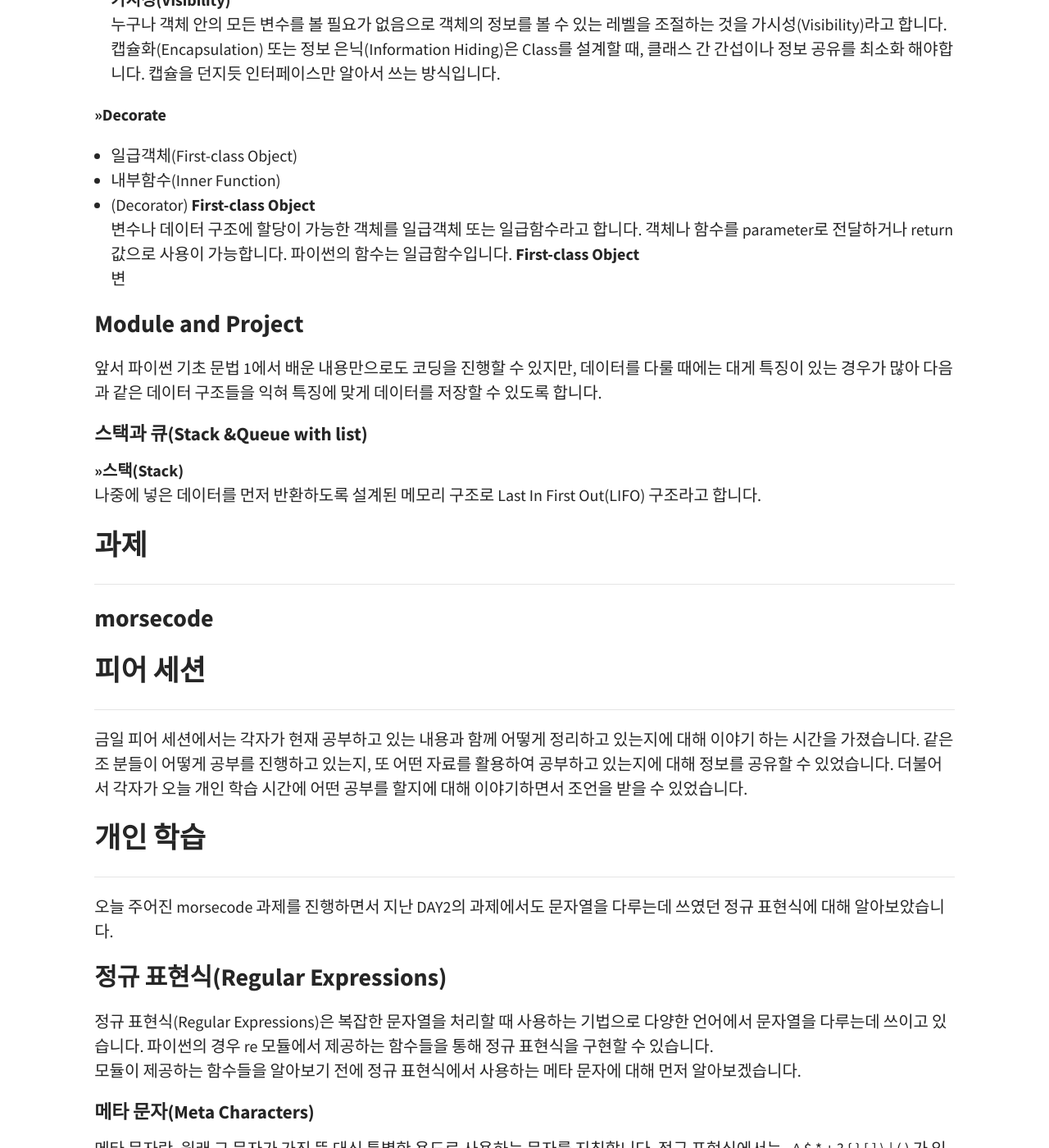
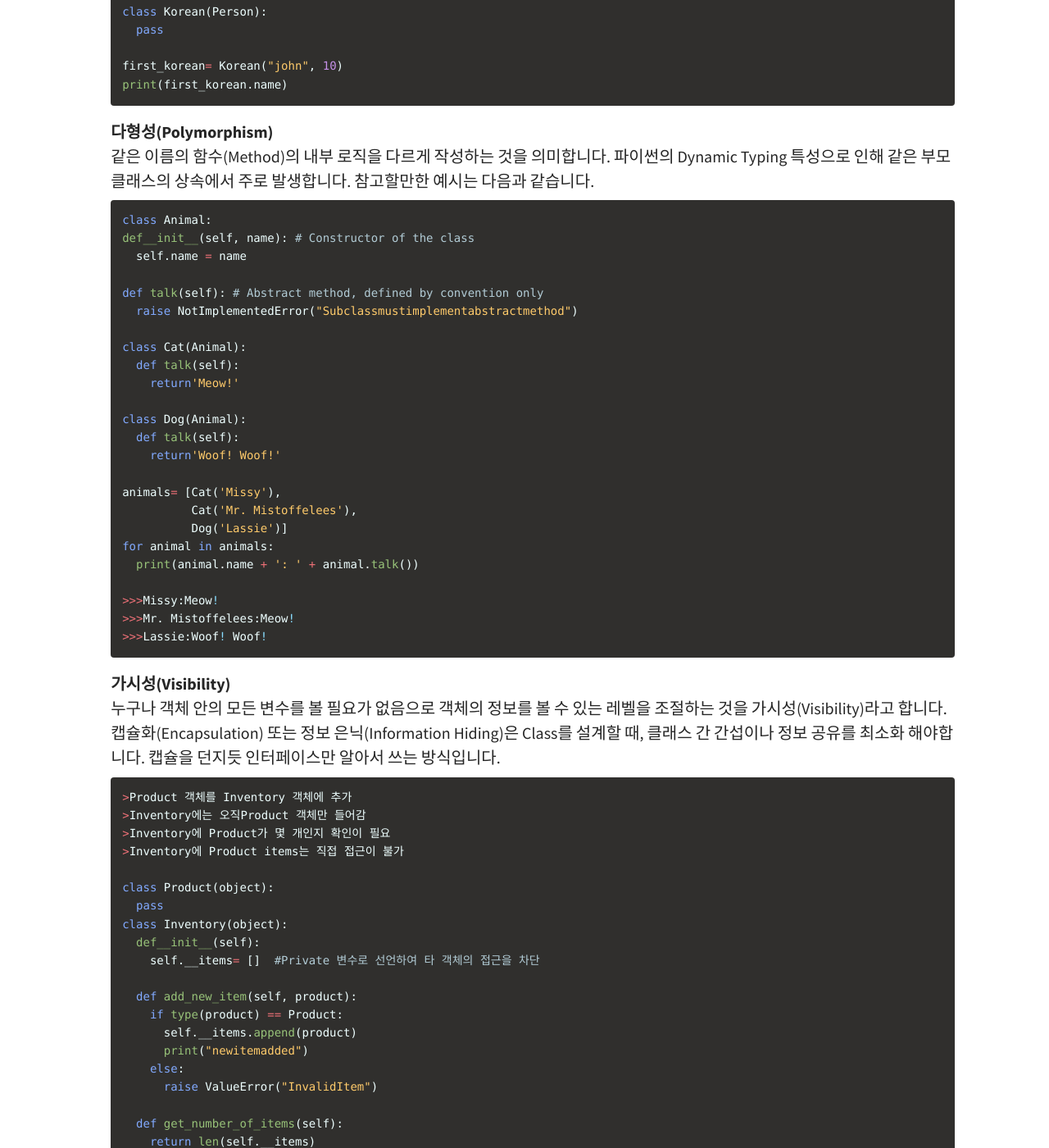
Before and after one commit to JJayy/JJayy.github.io, a Jekyll site: the page built from _posts/2020-01-21-day-4.md, in a window 1280 px wide and 1400 px high, scrolled down 2323 px. Shown: the whole window at 82% size. Built offline with Jekyll 4.4.1, drawn with Linux system fonts in a browser that asks for light colours; some of the changed text lies outside the part shown.

Commit message:
Update 2020-01-21-day-4.md

```diff
--- a/_posts/2020-01-21-day-4.md
+++ b/_posts/2020-01-21-day-4.md
@@ -59,57 +59,205 @@
 - 상속(Inheritance)
 - 다형성(Polymorphism)
 - 가시성(Visibility)
+</br>
 
   **상속(Inheritance)**
-  앞서 Class를 처음 선언할 때 상속받는 객체명을
+  부모 클래스로부터 속성과 Method를 물려받은 자식 클래스를 생성하는 것을 의미합니다.
+  ~~~python
+  class Person(object):
+    def__init__(self, name, age):
+      self.name = name
+      self.age = age
 
+  class Korean(Person):
+    pass
+
+  first_korean= Korean("john", 10)
+  print(first_korean.name)
+  ~~~
 
   **다형성(Polymorphism)**
   같은 이름의 함수(Method)의 내부 로직을 다르게 작성하는 것을 의미합니다. 파이썬의 Dynamic Typing 특성으로 인해 같은 부모 클래스의 상속에서 주로 발생합니다. 참고할만한 예시는 다음과 같습니다.
   ~~~python
+  class Animal:
+  def__init__(self, name): # Constructor of the class
+    self.name = name
+
+  def talk(self): # Abstract method, defined by convention only
+    raise NotImplementedError("Subclassmustimplementabstractmethod")
+
+  class Cat(Animal):
+    def talk(self):
+      return'Meow!'
+
+  class Dog(Animal):
+    def talk(self):
+      return'Woof! Woof!'
+
+  animals= [Cat('Missy'),
+            Cat('Mr. Mistoffelees'),
+            Dog('Lassie')]
+  for animal in animals:
+    print(animal.name + ': ' + animal.talk())
+
+  >>>Missy:Meow!
+  >>>Mr. Mistoffelees:Meow!
+  >>>Lassie:Woof! Woof!
   ~~~
 
   **가시성(Visibility)**
   누구나 객체 안의 모든 변수를 볼 필요가 없음으로 객체의 정보를 볼 수 있는 레벨을 조절하는 것을 가시성(Visibility)라고 합니다.
   캡슐화(Encapsulation) 또는 정보 은닉(Information Hiding)은 Class를 설계할 때, 클래스 간 간섭이나 정보 공유를 최소화 해야합니다. 캡슐을 던지듯 인터페이스만 알아서 쓰는 방식입니다.
 
+  ~~~python
+  >Product 객체를 Inventory 객체에 추가
+  >Inventory에는 오직Product 객체만 들어감
+  >Inventory에 Product가 몇 개인지 확인이 필요
+  >Inventory에 Product items는 직접 접근이 불가
+
+  class Product(object):
+    pass
+  class Inventory(object):
+    def__init__(self):
+      self.__items= []  #Private 변수로 선언하여 타 객체의 접근을 차단
+
+    def add_new_item(self, product):
+      if type(product) == Product:
+        self.__items.append(product)
+        print("newitemadded")
+      else:
+        raise ValueError("InvalidItem")
+
+    def get_number_of_items(self):
+      return len(self.__items)
+
+
+  ~~~
+
+  ~~~python
+  >Product 객체를 Inventory 객체에 추가
+  >Inventory에는 오직Product 객체만 들어감
+  >Inventory에 Product가 몇 개인지 확인이 필요
+  >Inventory에 Product items 접근 허용
+
+  class Inventory(object):
+    def__init__(self):
+      self.__items= []
+
+    @property  #property decorator를 통해 숨겨진 변수를 반환하게 해줌
+    def items(self):
+      return self.__items
+  my_inventory= Inventory()
+  my_inventory.add_new_item(Product())
+  my_inventory.add_new_item(Product())
+  print(my_inventory.get_number_of_items())
+
+  items= my_inventory.items  #property decorator로 함수를 변수처럼 호출
+  items.append(Product())
+  print(my_inventory.get_number_of_items())
+  ~~~
+
+
 **>>Decorate**
 - 일급객체(First-class Object)
 - 내부함수(Inner Function)
-- (Decorator)
+- Decorator Function
 
   **First-class Object**
-  변수나 데이터 구조에 할당이 가능한 객체를 일급객체 또는 일급함수라고 합니다. 객체나 함수를 parameter로 전달하거나 return 값으로 사용이 가능합니다. 파이썬의 함수는 일급함수입니다.
+  변수나 데이터 구조에 할당이 가능한 객체를 일급객체 또는 일급함수라고 합니다. 객체나 함수를 parameter로 전달하거나 return 값으로 사용이 가능합니다. 우리가 흔히 쓰는 함수의 형태이며, 이러한 파이썬의 함수는 일급함수입니다.
 
-  **First-class Object**
-  변
+  ~~~python
+  def square(x):
+    return x*x
+
+  f = square #함수 square를 변수로 사용
+
+  def formula(method, argument_list): #method에 함수가 parameter로 사용
+    return [method(value) for value in argument_list]
+
+  ~~~
+
+  **Inner Function**
+  함수 내에 또 다른 함수가 존재하는 함수를 내부함수라고 부릅니다.
+
+  ~~~python
+  def print_msg(msg):
+    def printer():
+      print(msg)
+    printer()   #이 때 'return printer'로 inner function을 return 값으로 반환하게 되면 'closures'라고 부릅니다.
+
+  print_msg("Hello, Python")
+  ~~~
 
 
+  **Decorator Function**
+  앞서 inner function에서 리턴 값을 내부 함수로 받는 경우 closures 함수라고 부르는데, 이와 같은 클로져 함수를 간단하게 표현하여 함수를 decorate 하도록 하는 함수를 decorator function이라고 부릅니다.
 
+  ~~~python
+  def star(func):
+    def inner(*args, **kwargs):
+      print("*"* 30) #함수 앞 뒤로 decorate 하고자 하는 것을 추가할 수 있음
+      func(*args, **kwargs) #수행하고자 하는 함수
+      print("*"* 30) #함수 앞 뒤로 decorate 하고자 하는 것을 추가할 수 있음
+    return inner
+
+  @star   #star라는 함수의 인자로 들어감
+  def printer(msg):
+    print(msg)
+  printer("Hello")
+
+  ~~~
+
+</br>
 
 
 ### Module and Project
 앞서 파이썬 기초 문법 1에서 배운 내용만으로도 코딩을 진행할 수 있지만, 데이터를 다룰 때에는 대게 특징이 있는 경우가 많아 다음과 같은 데이터 구조들을 익혀 특징에 맞게 데이터를 저장할 수 있도록 합니다.
-#### 스택과 큐(Stack &Queue with list)
-**>>스택(Stack)**
-나중에 넣은 데이터를 먼저 반환하도록 설계된 메모리 구조로 Last In First Out(LIFO) 구조라고 합니다.
+#### 모듈과 패키지(Module & Package)
+**>>모듈**
+파이썬의 모듈은 py파일을 의미합니다. import문을 사용하여 모듈을 호출할 수 있습니다. 이 과정에서 namespace를 활용하여 모듈을 호출할 범위를 정할 수 있습니다.
+모듈 안에는 함수와 클래스 등이 존재할 수 있는데, 이 중에서 필요한 내용만 골라서 호출이 가능합니다. 이를 위해서 from ~ import ~ 를 사용합니다.
+~~~python
+>Alias 설정하기–모듈명을별칭으로써서
+import fah_converter as fah  # fah_converter를fah라는이름으로
+print(fah.covert_c_to_f(41.6)) # 그안에covert_c_to_f함수를쓴다
+
+>모듈에서특정함수또는클래스만호출하기
+from fah_converter import covert_c_to_f
+print(covert_c_to_f(41.6))  # covert_c_to_f함수만호출함
+
+>모듈에서모든함수또는클래스를호출하기
+from fah_converter import *
+print(covert_c_to_f(41.6))  # 전체호출
+
+~~~
 
 
+**>>패키지**
+하나의 대형 프로젝트를 만드는 코드의 묶음으로 다양한 모듈들의 합과 폴더로 연결되어있습니다. \__init___, \__main__ 등의 키워드 파일명이 사용됩니다. 다양한 오픈소스들이 모두 패키지로 관리되고 있습니다.
+
+프로젝트 진행 시 필요한 오픈소스 패키지들을 설치하여 프로젝트를 수행할 수 있는 가상환경, Python Virtual Environment를 구축해야합니다.
+
+</br>
 
 ## 과제
 ---
 ### morsecode
 
 
+</br>
 
 ## 피어 세션
 ---
 금일 피어 세션에서는 각자가 현재 공부하고 있는 내용과 함께 어떻게 정리하고 있는지에 대해 이야기 하는 시간을 가졌습니다. 같은 조 분들이 어떻게 공부를 진행하고 있는지, 또 어떤 자료를 활용하여 공부하고 있는지에 대해 정보를 공유할 수 있었습니다. 더불어서 각자가 오늘 개인 학습 시간에 어떤 공부를 할지에 대해 이야기하면서 조언을 받을 수 있었습니다.
 
+</br>
 
 ## 개인 학습
 ---
 오늘 주어진 morsecode 과제를 진행하면서 지난 DAY2의 과제에서도 문자열을 다루는데 쓰였던 정규 표현식에 대해 알아보았습니다.
+
+</br>
 
 ### 정규 표현식(Regular Expressions)
 정규 표현식(Regular Expressions)은 복잡한 문자열을 처리할 때 사용하는 기법으로 다양한 언어에서 문자열을 다루는데 쓰이고 있습니다. 파이썬의 경우 re 모듈에서 제공하는 함수들을 통해 정규 표현식을 구현할 수 있습니다.
```
